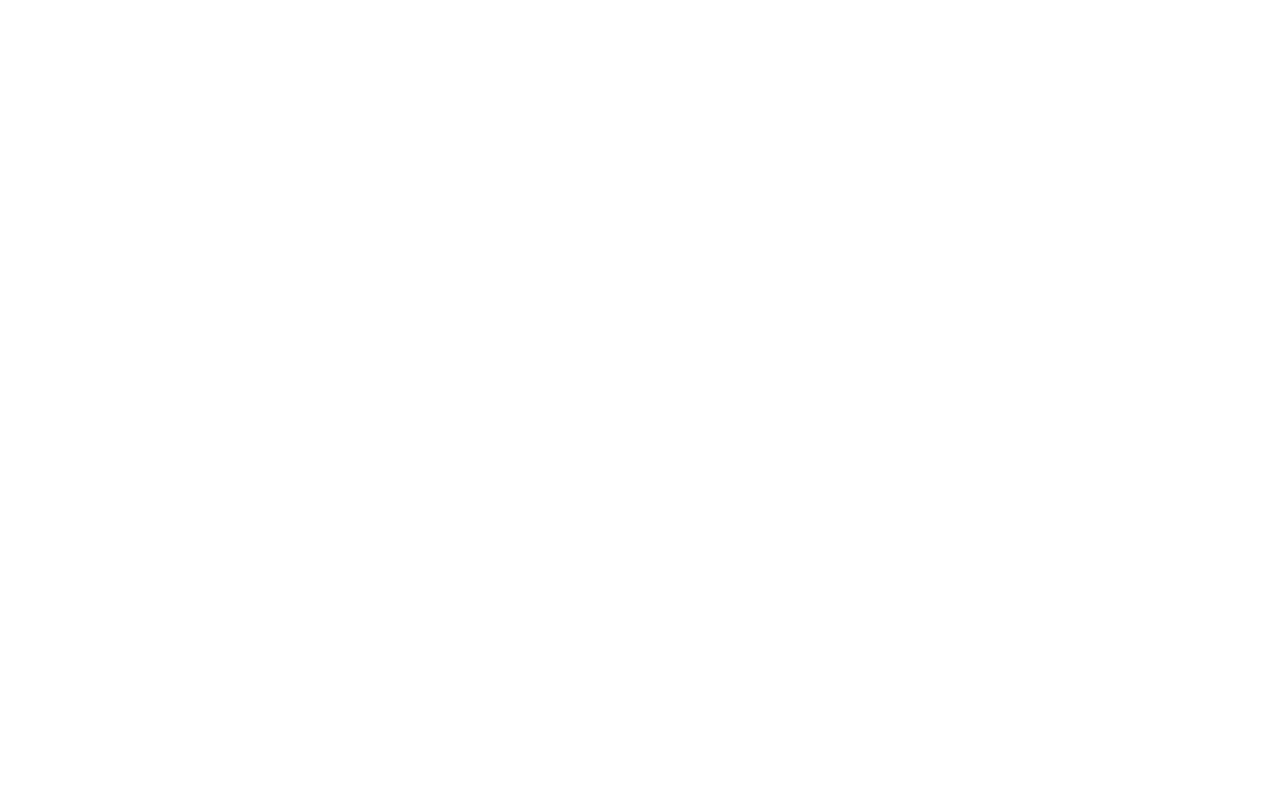
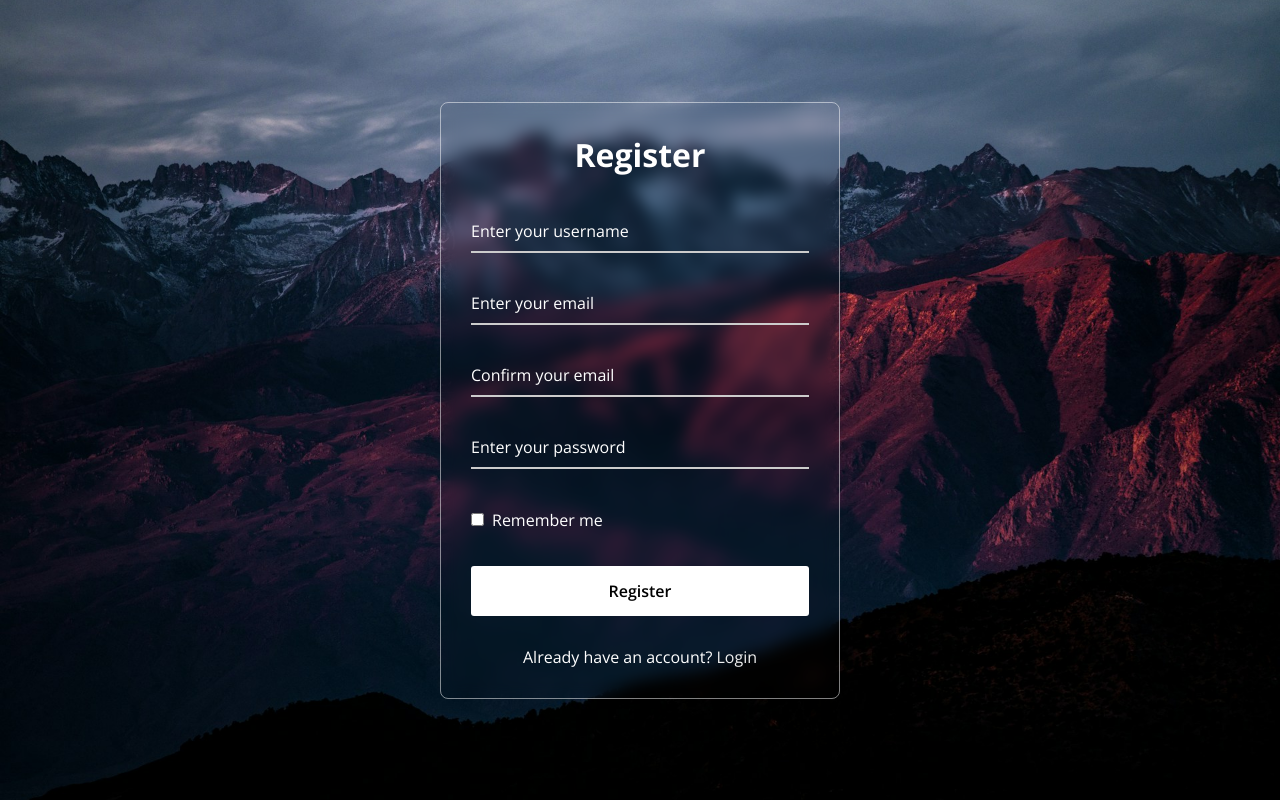
Before and after one commit to duck-overflow/AnimanCompetitionGame, a Flask app: page /register in a window 1280 px wide. Before the commit the page is empty. Run offline with Flask 3, Linux system fonts and the light colour scheme; parts of the project's set-up code (start-up, migrations or seed data) failed here and were passed over.

Commit message:
- quick fix between -> some changes to webapp, html files and css

```diff
--- a/main.py
+++ b/main.py
@@ -1,6 +1,7 @@
 import os
 import signal
 import time
+import sys
 from dotenv import load_dotenv
 
 from database import init_db
@@ -9,6 +10,7 @@
 load_dotenv()
 
 if __name__ == "__main__":
+    print(sys.executable)
     print("[!] Starte Anima-Webplattform... (drücke STRG+C zum Beenden)")
     init_db()
 
--- a/templates/register.html
+++ b/templates/register.html
@@ -0,0 +1,42 @@
+<!DOCTYPE html>
+<html lang="de">
+<head>
+    <meta charset="UTF-8">
+    <meta name="viewport" content="width=device-width, initial-scale=1.0">
+    <title>Animan - Register</title>
+    <link rel="stylesheet" href="{{ url_for('static', filename='styles/logreg.css') }}">
+</head>
+<body>
+    <div class="wrapper">
+        <form action="{{ url_for('register') }}" method="post">
+            <h2>Register</h2>
+            <div class="input-field">
+                <input type="text" name="username" required>
+                <label>Enter your username</label>
+            </div>
+            <div class="input-field">
+                <input type="email" name="email" required>
+                <label>Enter your email</label>
+            </div>
+            <div class="input-field">
+                <input type="email" name="conf_email" required>
+                <label>Confirm your email</label>
+            </div>
+            <div class="input-field">
+                <input type="password" name="password" required>
+                <label>Enter your password</label>
+            </div>
+            <div class="forget">
+                <label for="remember">
+                    <input type="checkbox" id="remember">
+                    <p>Remember me</p>
+                </label>
+            </div>
+            <button type="submit">Register</button>
+            <div class="register">
+                <p>Already have an account? <a href="/login">Login</a></p>
+            </div>
+        </form>
+    </div>
+</body>
+</html>
--- a/webapp.py
+++ b/webapp.py
@@ -1,4 +1,4 @@
-from flask import Flask, render_template
+from flask import Flask, render_template, session, redirect, url_for, request
 from flask_session import Session
 from flask_socketio import SocketIO
 from database import insert_user
@@ -17,14 +17,31 @@
 
 @app.route("/")
 def index():
-    return render_template("index.html")
+    user = session.get("username")
+    print(user)
+    if user is None:
+        return redirect(url_for('register'))
+    else:
+        return render_template("index.html")
 
-@app.route("/register")
-def open_register():
+@app.route("/register", methods=["GET", "POST"])
+def register():
+    if request.method == "POST":
+        username = request.form.get("username")
+        email = request.form.get("email")
+        conf_email = request.form.get("conf_email")
+        password = request.form.get("password")
+
+        print(f"Test {username} {email} {conf_email} {password}")
+
     return render_template("register.html")
 
-@app.route("/login")
-def open_login():
+@app.route("/login", methods=["GET", "POST"])
+def login():
+    if request.method == "POST":
+        username = request.form.get("username")
+        password = request.form.get("password")
+
     return render_template("login.html")
 
 if __name__ == "__main__":
```
Also changed, not shown: templates/index.html (+11 -0 lines), templates/login.html (+6 -6 lines), static/styles/logreg.css (renamed from static/styles/login.css).
